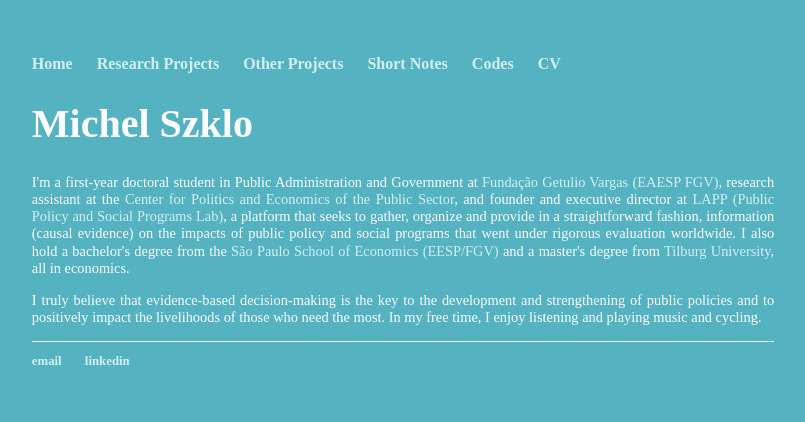
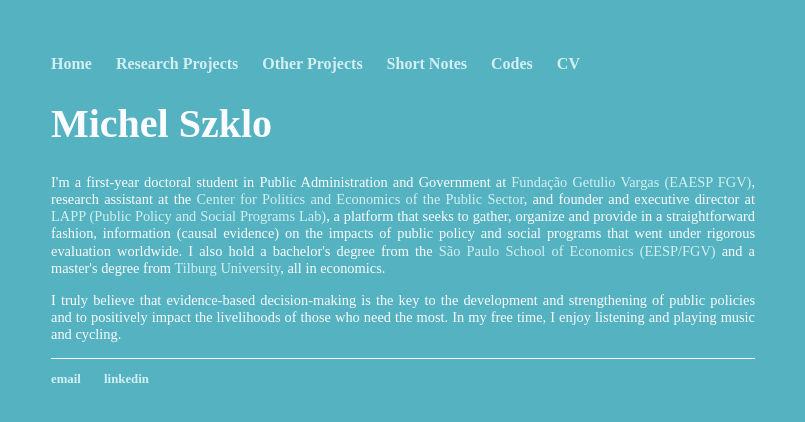
Before and after one commit to michelszklo/michelszklo.github.io, a Jekyll site: the page built from index.html, in a window 1280 px wide. Shown: the top 422 px of the page, without its empty margins (237-1042 px from the left). Built offline with Jekyll 4.4.1, drawn with Linux system fonts in a browser that asks for light colours.

Commit message:
Update main.css

```diff
--- a/css/main.css
+++ b/css/main.css
@@ -1,6 +1,6 @@
 body {
     margin: 55px auto;
-    width: 58%;
+    width: 55%;
     background-color: #54b2c1;
 }
 nav ul, footer ul {
```
